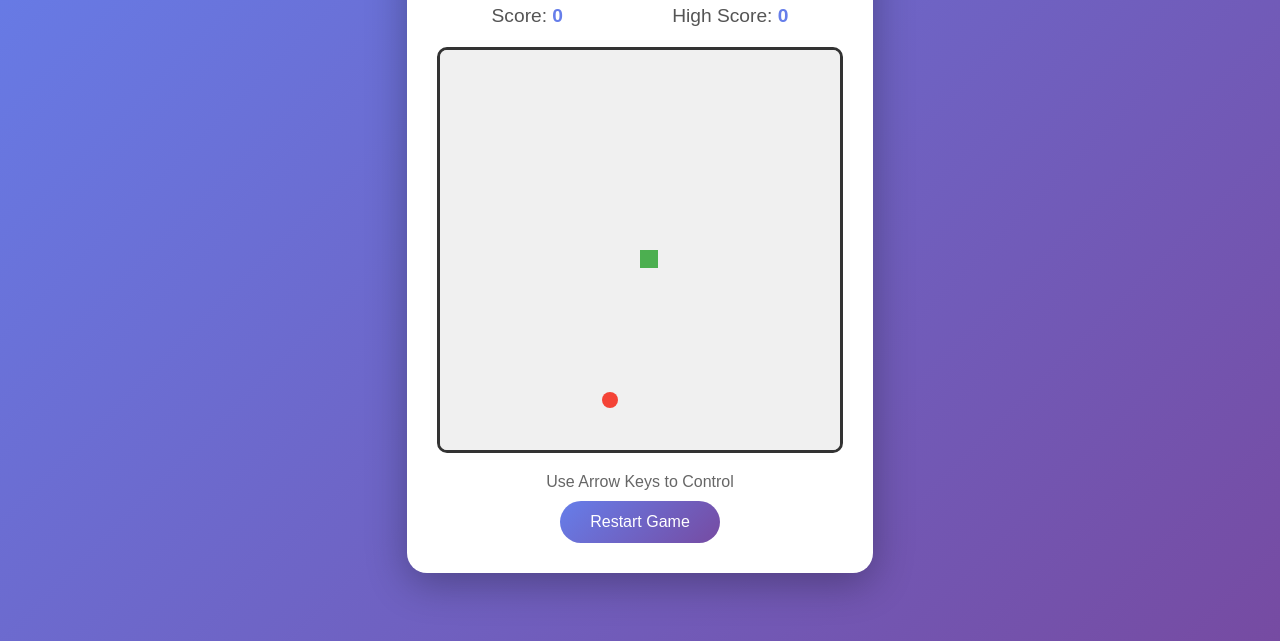
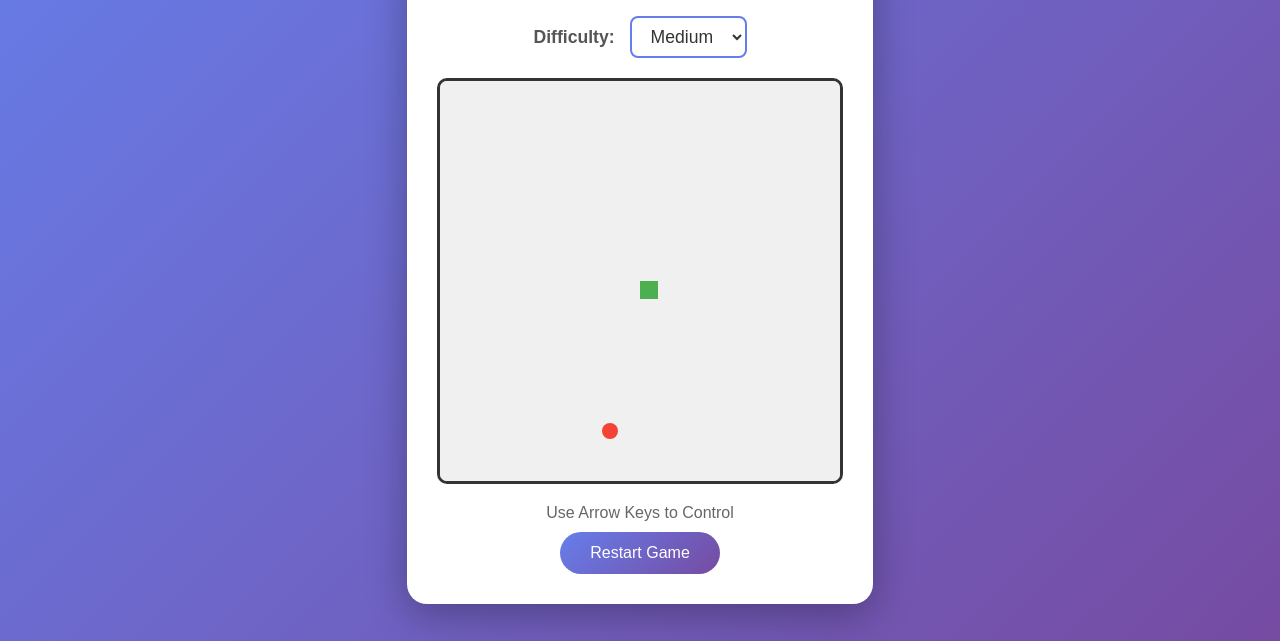
Before and after one commit to ayo-olutade-46234/snake-game, a plain HTML site: page index.html in a window 1280 px wide. Shown: the part 159-800 px from the top of the page. Drawn offline with Linux system fonts and the light colour scheme.

Commit message:
Add difficulty level selection
- Add difficulty selector dropdown (Easy, Medium, Hard)
- Implement variable game speeds based on difficulty
- Style difficulty selector with modern UI
- Easy: 150ms, Medium: 100ms, Hard: 60ms

```diff
--- a/game.js
+++ b/game.js
@@ -3,11 +3,16 @@ const ctx = canvas.getContext('2d');
 const scoreElement = document.getElementById('score');
 const highScoreElement = document.getElementById('highScore');
 const restartBtn = document.getElementById('restartBtn');
+const difficultySelect = document.getElementById('difficulty');
 
 // Game constants
 const GRID_SIZE = 20;
 const TILE_COUNT = canvas.width / GRID_SIZE;
-const GAME_SPEED = 100; // milliseconds
+const DIFFICULTY_SPEEDS = {
+    easy: 150,
+    medium: 100,
+    hard: 60
+};
 
 // Game state
 let snake = [{ x: 10, y: 10 }];
@@ -36,6 +41,12 @@ function init() {
     }
 
     draw();
+}
+
+// Get current game speed based on difficulty
+function getGameSpeed() {
+    const difficulty = difficultySelect.value;
+    return DIFFICULTY_SPEEDS[difficulty];
 }
 
 // Generate random food position
@@ -141,7 +152,7 @@ function gameOver() {
 document.addEventListener('keydown', (e) => {
     if (!gameStarted && (e.key.startsWith('Arrow'))) {
         gameStarted = true;
-        gameLoop = setInterval(update, GAME_SPEED);
+        gameLoop = setInterval(update, getGameSpeed());
     }
 
     switch (e.key) {
--- a/index.html
+++ b/index.html
@@ -13,6 +13,14 @@
             <p>Score: <span id="score">0</span></p>
             <p>High Score: <span id="highScore">0</span></p>
         </div>
+        <div class="difficulty-selector">
+            <label for="difficulty">Difficulty:</label>
+            <select id="difficulty">
+                <option value="easy">Easy</option>
+                <option value="medium" selected>Medium</option>
+                <option value="hard">Hard</option>
+            </select>
+        </div>
         <canvas id="gameCanvas" width="400" height="400"></canvas>
         <div class="controls">
             <p>Use Arrow Keys to Control</p>
--- a/style.css
+++ b/style.css
@@ -40,6 +40,38 @@ h1 {
     color: #667eea;
 }
 
+.difficulty-selector {
+    margin-bottom: 20px;
+    font-size: 1.1em;
+    color: #555;
+}
+
+.difficulty-selector label {
+    margin-right: 10px;
+    font-weight: bold;
+}
+
+.difficulty-selector select {
+    padding: 8px 15px;
+    font-size: 1em;
+    border: 2px solid #667eea;
+    border-radius: 8px;
+    background: white;
+    color: #333;
+    cursor: pointer;
+    transition: all 0.3s;
+}
+
+.difficulty-selector select:hover {
+    border-color: #764ba2;
+    box-shadow: 0 2px 8px rgba(102, 126, 234, 0.3);
+}
+
+.difficulty-selector select:focus {
+    outline: none;
+    border-color: #764ba2;
+}
+
 #gameCanvas {
     border: 3px solid #333;
     border-radius: 10px;
```
